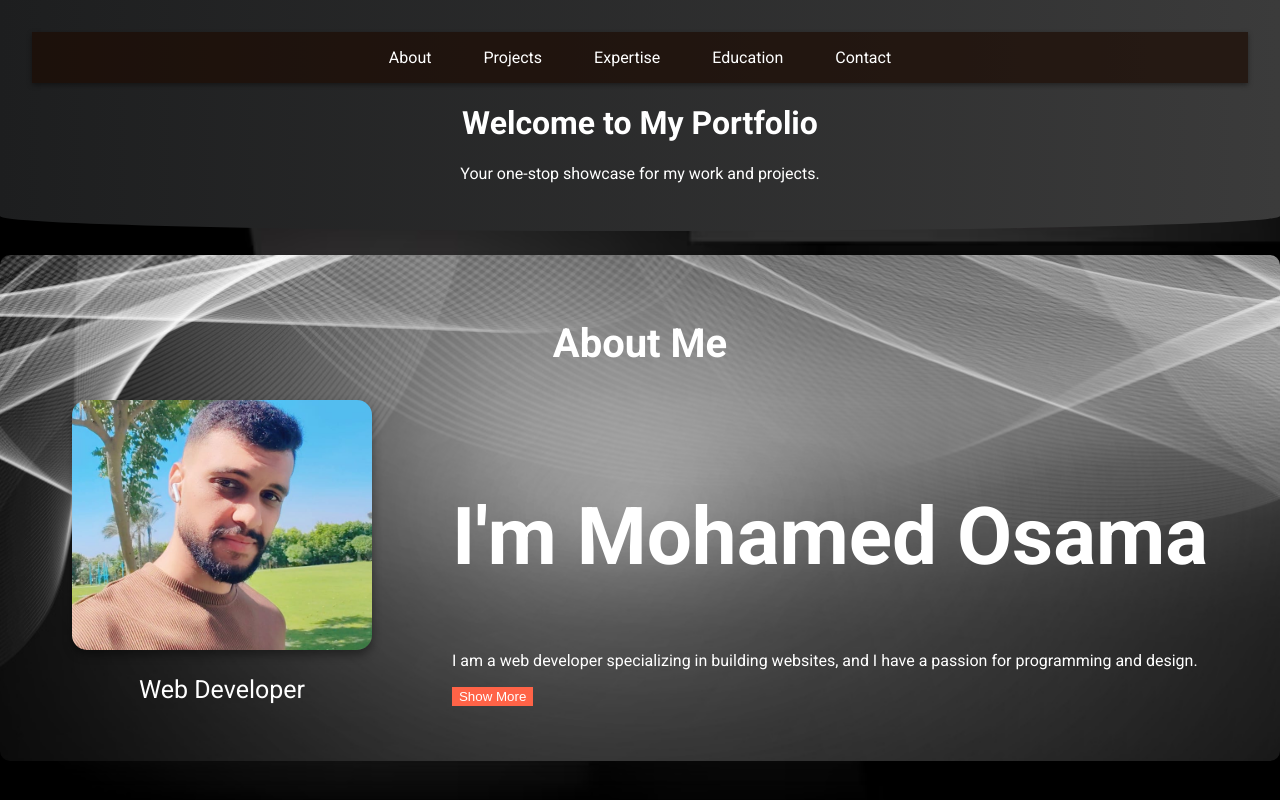
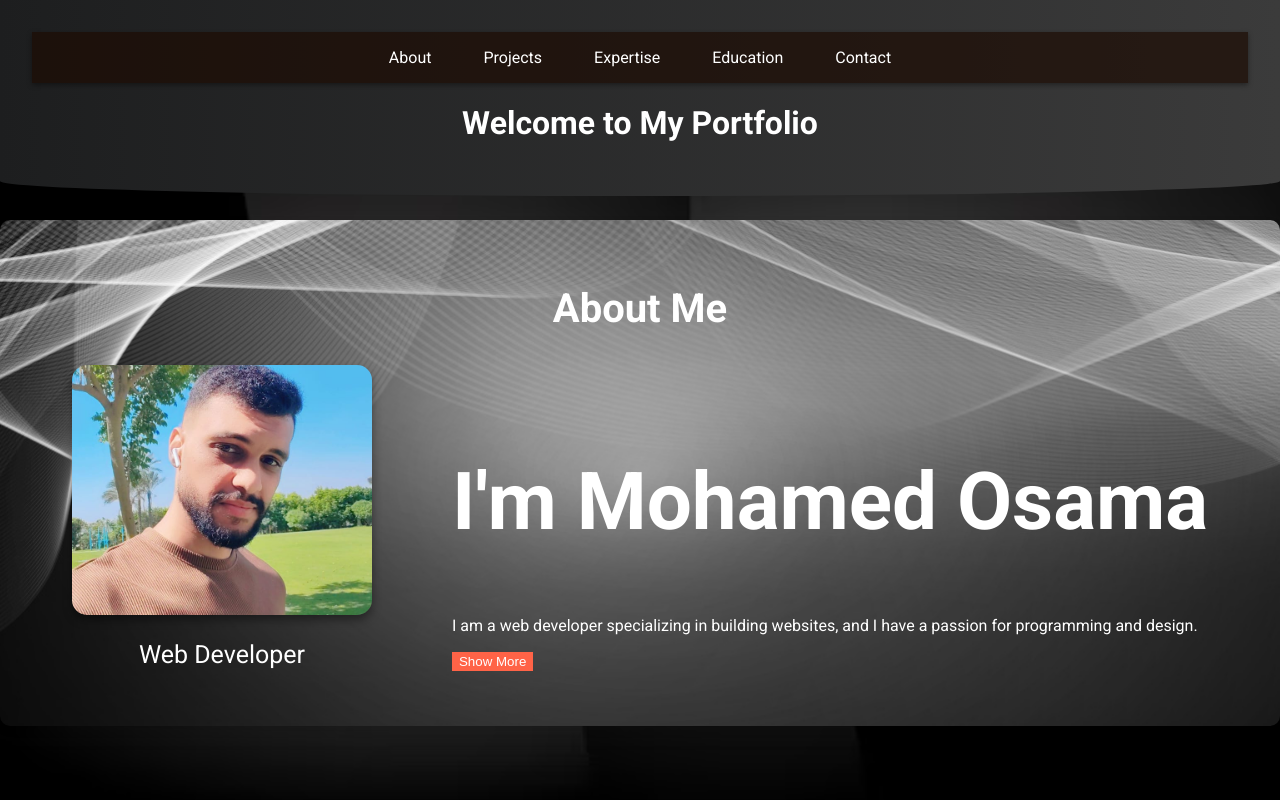
Before and after one commit to Bl-a-ck/Portfolio-M.O, a plain HTML site: page index.html in a window 1280 px wide. Shown: the top 800 px of the page. Drawn offline with Linux system fonts and the light colour scheme.

Commit message:
Add files via upload

```diff
--- a/index.html
+++ b/index.html
@@ -24,7 +24,6 @@
         </nav>
         <div class="hero-content">
             <h1>Welcome to My Portfolio</h1>
-            <p>Your one-stop showcase for my work and projects.</p>
         </div>
     </header>
 
```
